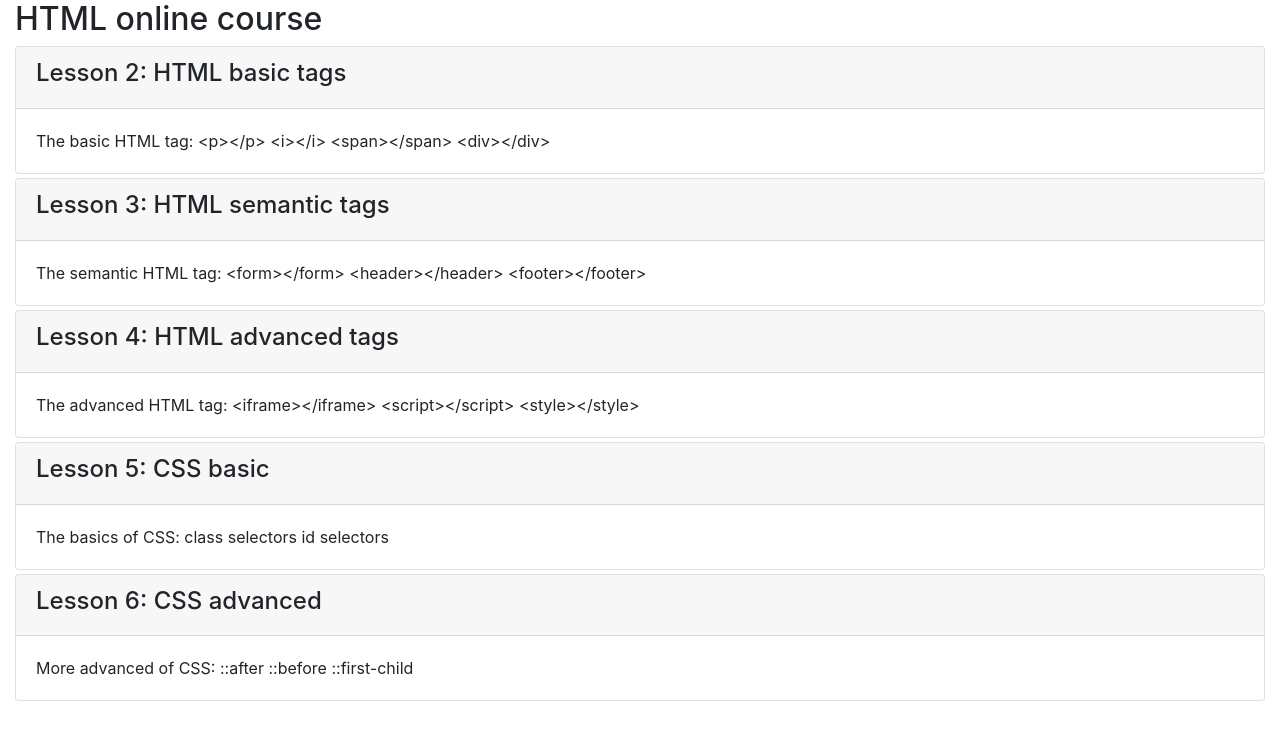
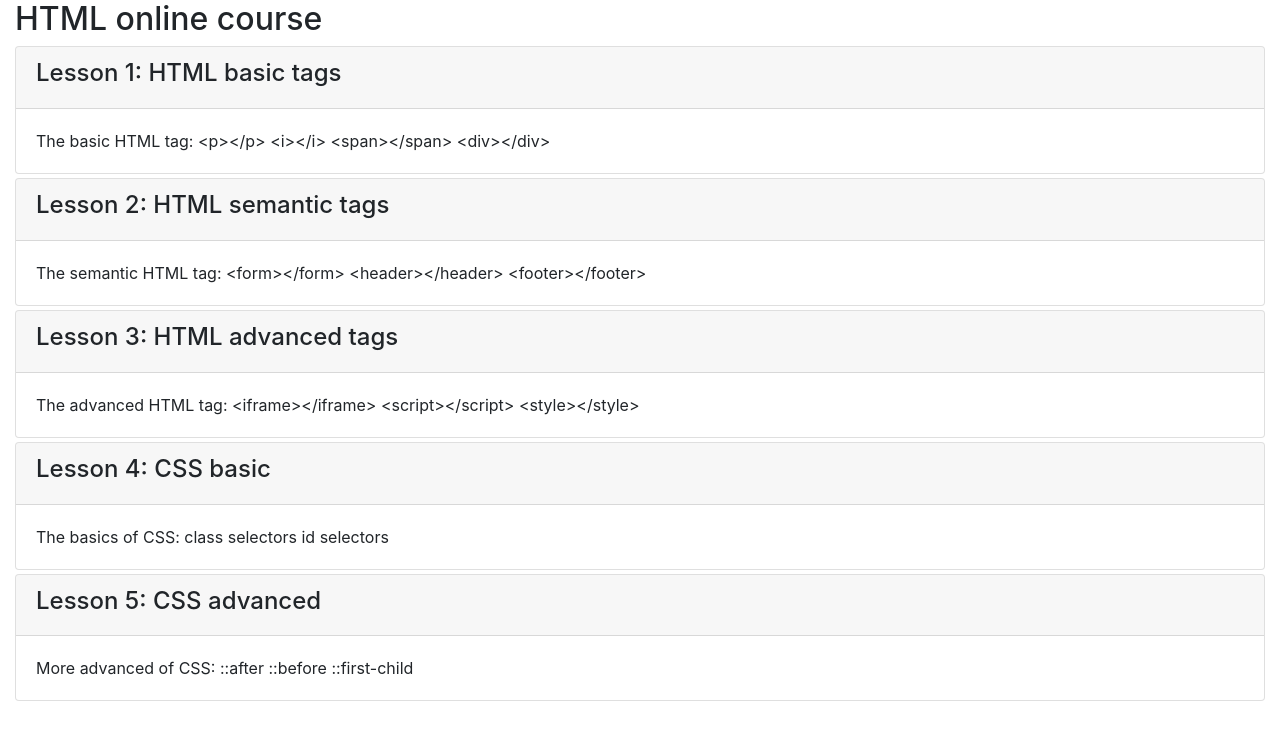
Before and after one commit to pitymaia/m6_final, a Django app: page /onlinecourse/1/ in a window 1280 px wide. Shown: the part 56-800 px from the top of the page. Run offline with Django 3.2, Linux system fonts and the light colour scheme; data comes from the database, SQL or seed files in the repository; both versions use the stored data as it was after the commit; some libraries are stand-ins or nearby versions.

Commit message:
New questions and bugfix

```diff
--- a/onlinecourse/templates/onlinecourse/course_detail_bootstrap.html
+++ b/onlinecourse/templates/onlinecourse/course_detail_bootstrap.html
@@ -45,7 +45,7 @@
         <div class="card-columns-vertical">
             {% for lesson in course.lesson_set.all %}
                 <div class="card mt-1">
-                    <div class="card-header"><h4>Lesson {{lesson.order|add:1}}: {{lesson.title}}</h4></div>
+                    <div class="card-header"><h4>Lesson {{lesson.order|add:0}}: {{lesson.title}}</h4></div>
                     <div class="card-body">{{lesson.content}}</div>
                 </div>
             {% endfor %}
```
Also changed, not shown: db.sqlite3.
